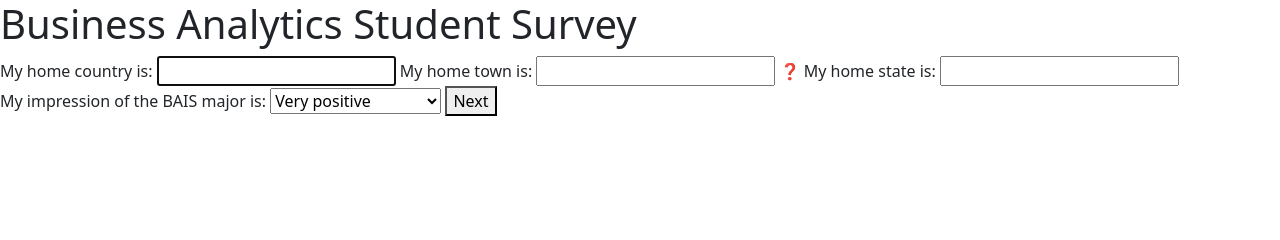
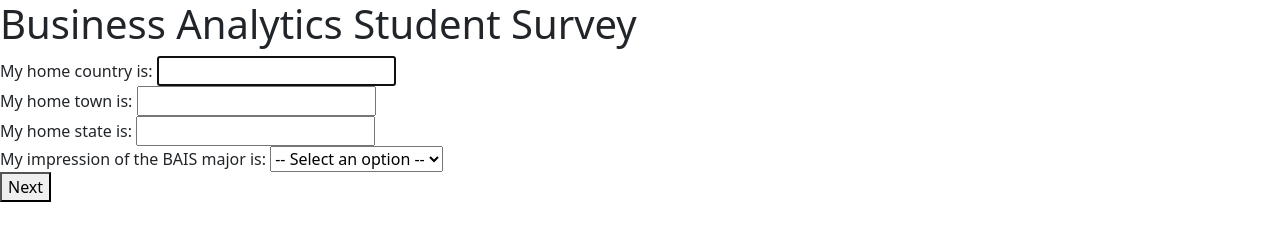
Before and after one commit to rcfitzgerald/rcfitzgerald_HW9, a plain HTML site: page rcfitzgerald_p1.html in a window 1280 px wide. Drawn offline with nearby package versions, Linux system fonts and the light colour scheme.

Commit message:
Update rcfitzgerald_p1.html
fixed navigation button

```diff
--- a/rcfitzgerald_p1.html
+++ b/rcfitzgerald_p1.html
@@ -3,31 +3,34 @@
   <head>
     <meta charset="UTF-8" />
     <meta name="viewport" content="width=device-width, initial-scale=1.0" />
-    <title>Student Survey - Page 1</title>
+    <title>Business Analytics Student Survey - Page 1</title>
   </head>
   <body>
     <h1>Business Analytics Student Survey</h1>
-    <form action="rcfitzgerald_p2.html">
+
+    <form action="rcfitzgerald_p2.html" method="get">
       <label for="country">My home country is:</label>
       <input type="text" id="country" name="country" autofocus required />
+      <br />
 
       <label for="hometown">My home town is:</label>
       <input type="text" id="hometown" name="hometown" required />
-      <span title="What town did you live in before coming to college?"
-        >❓</span
-      >
+      <br />
 
       <label for="state">My home state is:</label>
       <input type="text" id="state" name="state" />
+      <br />
 
       <label for="bais-impression">My impression of the BAIS major is:</label>
       <select id="bais-impression" name="bais-impression" required>
-        <option value="5">Very positive</option>
-        <option value="4">Somewhat positive</option>
-        <option value="3">Neutral</option>
-        <option value="2">Somewhat negative</option>
-        <option value="1">Very negative</option>
+        <option value="">-- Select an option --</option>
+        <option value="very positive">Very Positive</option>
+        <option value="somewhat positive">Somewhat Positive</option>
+        <option value="neutral">Neutral</option>
+        <option value="somewhat negative">Somewhat Negative</option>
+        <option value="very negative">Very Negative</option>
       </select>
+      <br />
 
       <button type="submit">Next</button>
     </form>
```
